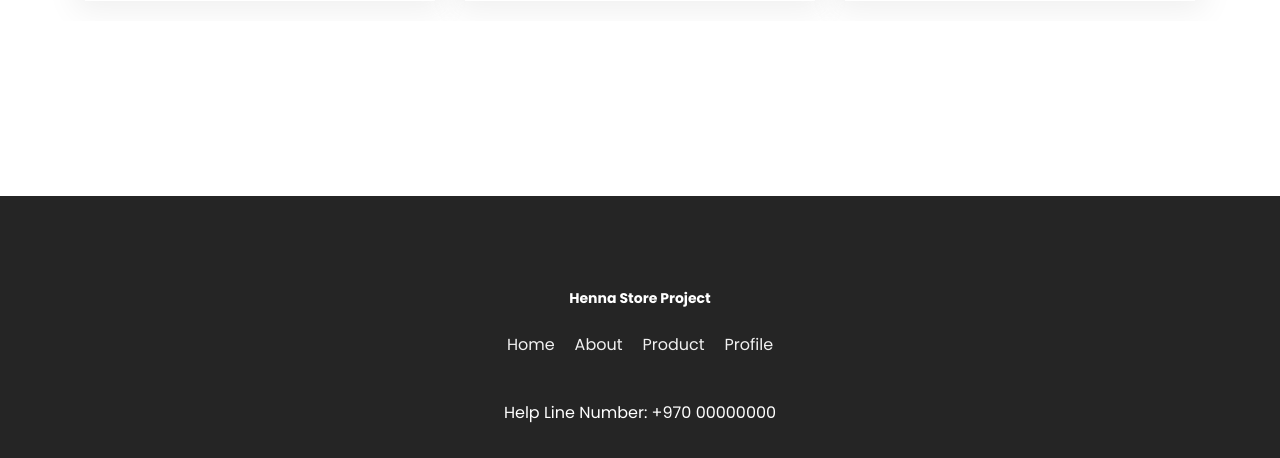
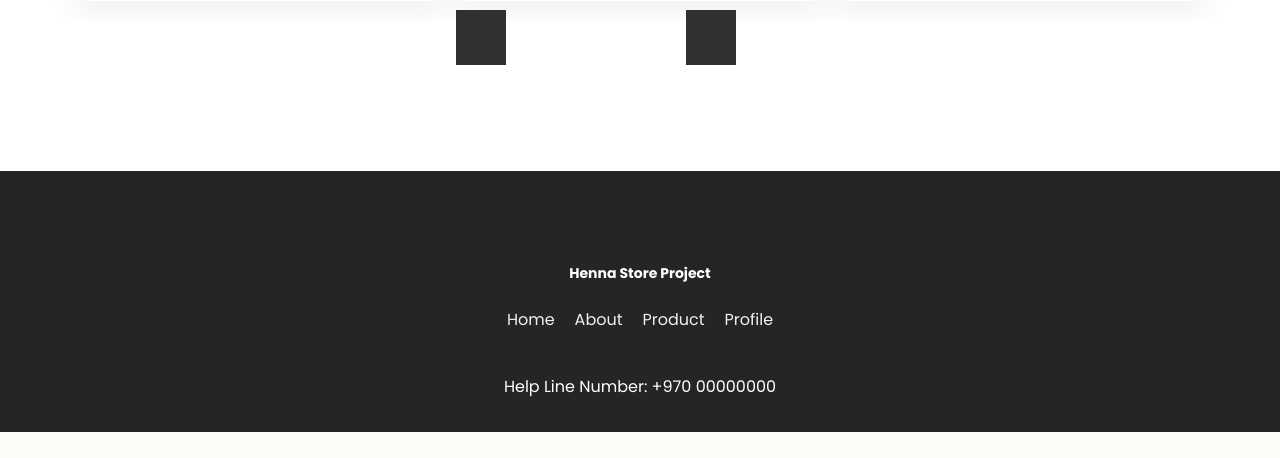
Before and after one commit to RahmaFares98/HennaStore, a Django app: page / in a window 1280 px wide. Shown: the part 1787-2245 px from the top of the page. After the commit the page ends 2219 px from the top, so only its background shows below. Run offline with Django 3.2, Linux system fonts and the light colour scheme; data comes from the database, SQL or seed files in the repository; some libraries are stand-ins or nearby versions; some web fonts are replaced.

Commit message:
final one

```diff
--- a/HenaaApp/static/css/style_7.css
+++ b/HenaaApp/static/css/style_7.css
@@ -1,11 +1,11 @@
-/* carousel style */
-
 .carousel-control-prevv,
 .carousel-control-nextt {
-    /* Changed from absolute to fixed for better control */
+    margin-left: 45%;
     bottom: 20px;
-    /* Position above the footer */
-    width: 55px;
+    margin-bottom: -5%;
+    position: absolute;
+    /* Ensuring the controls are square */
+    width: 50px;
     height: 55px;
     background-color: #30302e;
     opacity: 1;
@@ -15,20 +15,22 @@
     align-items: center;
     justify-content: center;
     z-index: 2;
-    /* Ensures controls are above other elements */
     cursor: pointer;
-    border-radius: 50%;
-    /* Makes the controls circular */
+    /* Removed border-radius to ensure square shape */
 }
 
+/* Position the prev control at the center bottom */
 .carousel-control-prevv {
-    left: 10%;
-    /* Adjust as needed to position control horizontally */
+    left: 0%;
+    transform: translateX(-120px);
+    /* Adjust to position control to the left of the center */
 }
 
+/* Position the next control at the center bottom */
 .carousel-control-nextt {
-    right: 10%;
-    /* Adjust as needed to position control horizontally */
+    left: 7%;
+    transform: translateX(20px);
+    /* Adjust to position control to the right of the center */
 }
 
 /* Hover and Focus Effects */
--- a/HenaaApp/templates/store/home.html
+++ b/HenaaApp/templates/store/home.html
@@ -27,7 +27,7 @@ Email:rahmafaris981@gmail.com
     <link rel="stylesheet" type="text/css" href="{% static 'css/bootstrap.min.css' %}">
     <!-- style css -->
     <link rel="stylesheet" type="text/css" href="{% static 'css/Style_1.css' %}">
-    <link rel="stylesheet" type="text/css" href="{% static 'css/style_s.css' %}">
+    <link rel="stylesheet" type="text/css" href="{% static 'css/style_7.css' %}">
 
     <!-- responsive -->
     <link rel="stylesheet" href="{% static 'css/responsive.css' %}">
@@ -285,6 +285,7 @@ Email:rahmafaris981@gmail.com
                 </div>
                 {% endfor %}
             </div>
+        <div>
             <a class="carousel-control-prevv" href="#Second_slider" role="button" data-slide="prev">
                 <i class="fa fa-angle-left"></i>
             </a>
@@ -292,12 +293,9 @@ Email:rahmafaris981@gmail.com
                 <i class="fa fa-angle-right"></i>
             </a>
         </div>
-
     </div>
     </div>
-    </div>
-    </div>
-    </div>
+
 
     <!-- Traditional section end -->
 
--- a/HennaStoreProject/settings.py
+++ b/HennaStoreProject/settings.py
@@ -34,7 +34,7 @@ SECRET_KEY = 'oq9ho25vt$x_5gfm^q)pk0s=zll1&z(01+^vv^hzml)mrxt892'
 # SECURITY WARNING: don't run with debug turned on in production!
 DEBUG = True
 
-ALLOWED_HOSTS = ['16.171.152.95','172.0.0.1']
+ALLOWED_HOSTS = []
 
 # Application definition
 
@@ -152,4 +152,3 @@ USE_TZ = True
 # https://docs.djangoproject.com/en/2.2/howto/static-files/
 
 STATIC_URL = '/static/'
-STATIC_ROOT = os.path.join(BASE_DIR, 'staticfiles')  # or any other directory you prefer
```
Lines whose indentation alone changed are shown as unchanged.
